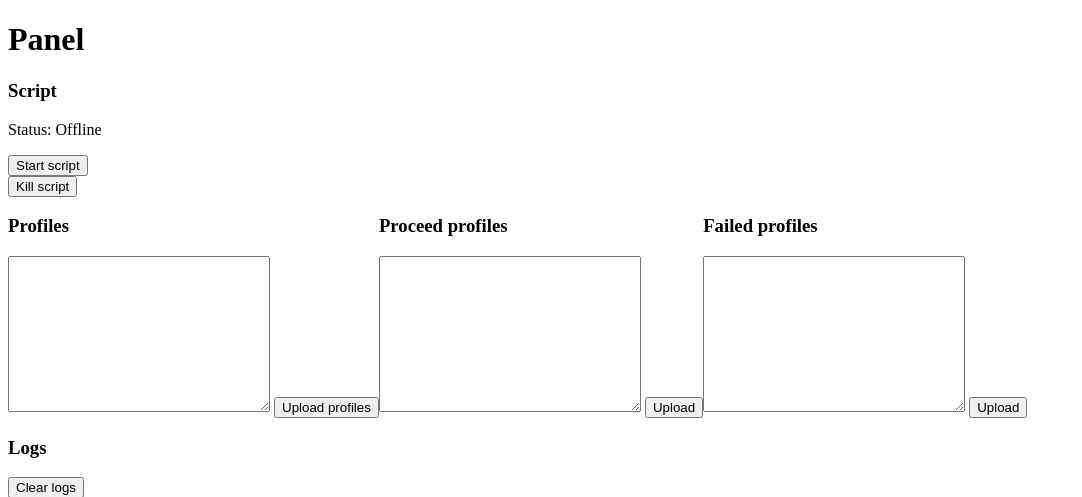
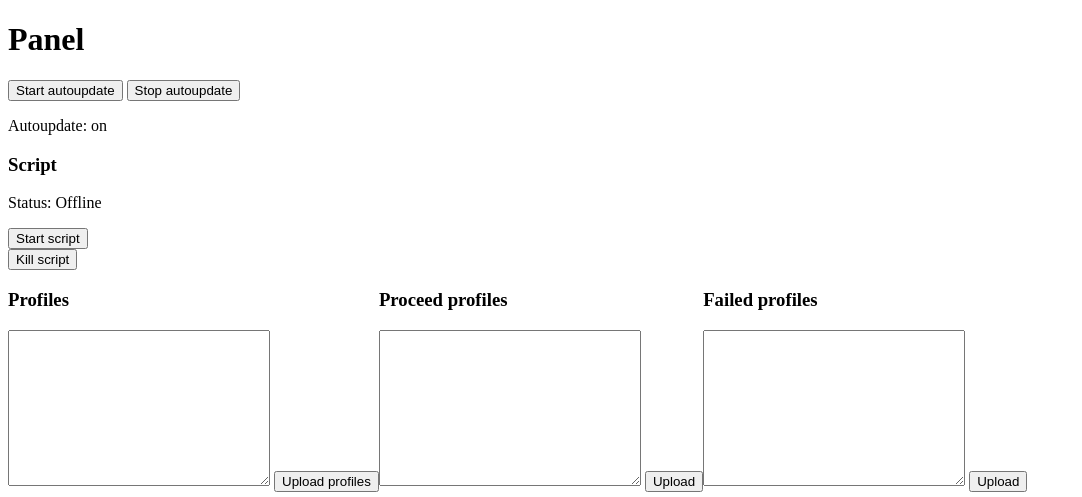
Before and after one commit to 1mpossible-code/vk-photos-parser, a Flask app: page / in a window 1280 px wide. Shown: the top 497 px of the page, without its empty margins (0-1082 px from the left). Run offline with Flask 2, Linux system fonts and the light colour scheme.

Commit message:
Create autoreload for web.

```diff
--- a/web/templates/index.html
+++ b/web/templates/index.html
@@ -15,6 +15,7 @@
         .log {
             margin-bottom: 5px;
         }
+
         .profiles {
             display: flex;
 
@@ -23,6 +24,10 @@
 </head>
 <body>
 <h1>Panel</h1>
+
+<button id="start">Start autoupdate</button>
+<button id="stop">Stop autoupdate</button>
+<p id="text">Autoupdate: on</p>
 
 <h3>Script</h3>
 <p>Status: {{ status }}</p>
@@ -67,7 +72,20 @@
 </div>
 
 <script>
-    setTimeout(() => location.reload(), 10000)
+    const start = document.getElementById('start')
+    const stop = document.getElementById('stop')
+    const text = document.getElementById('text')
+    const timer = setTimeout(() => {
+        location.reload()
+    }, 5000)
+    start.addEventListener('click', () => {
+        text.innerText = 'Autoupdate: on'
+        location.reload()
+    })
+    stop.addEventListener('click', () => {
+        text.innerText = 'Autoupdate: off'
+        clearTimeout(timer)
+    })
 </script>
 </body>
 </html>
```
Also changed, not shown: main.py (+7 -1 lines).
